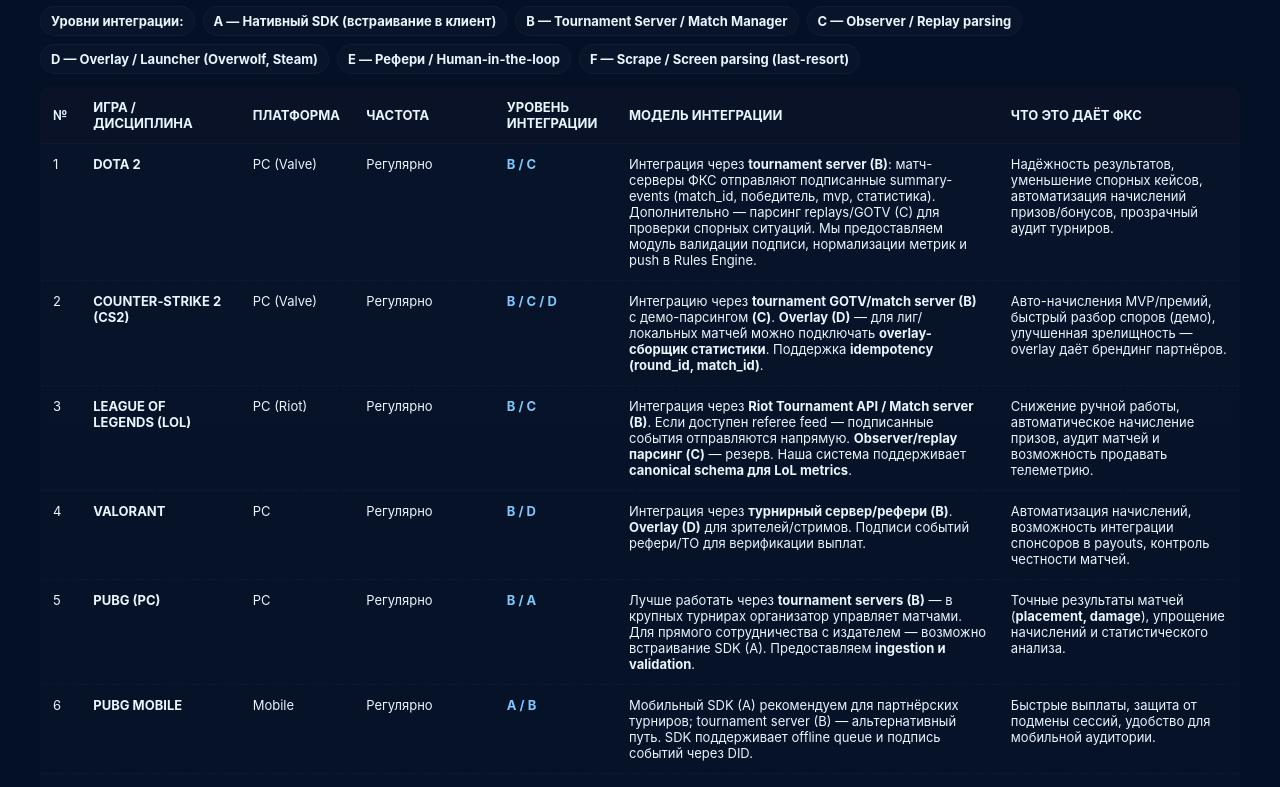
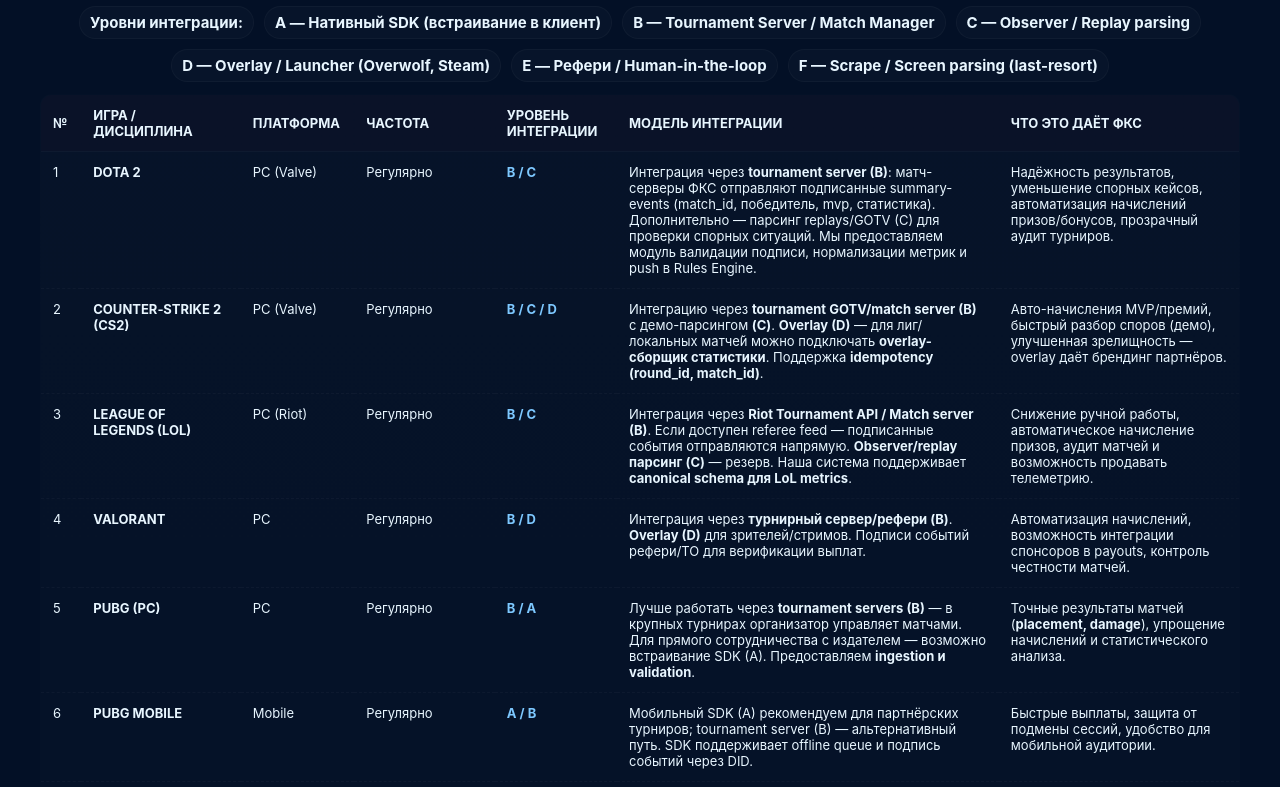
Before and after one commit to cbdcapi/cbdcapi.github.io, a plain HTML site: page fks.html in a window 1280 px wide. Shown: the part 187-974 px from the top of the page. Drawn offline with Linux system fonts and the light colour scheme.

Commit message:
Update fks.html

```diff
--- a/fks.html
+++ b/fks.html
@@ -12,8 +12,8 @@
     header h1{font-size:18px;margin:0}
     .container{max-width:1200px;margin:22px auto;padding:16px}
     .lead{color:var(--muted);margin-bottom:12px}
-    .legend{display:flex;gap:8px;flex-wrap:wrap;margin-bottom:12px}
-    .pill{background:rgba(255,255,255,0.02);padding:6px 10px;border-radius:999px;border:1px solid rgba(255,255,255,0.03);font-size:13px}
+    .legend{display:flex;gap:10px;flex-wrap:wrap;margin-bottom:12px;justify-content: center;}
+    .pill{background:rgba(255,255,255,0.02);padding:6px 10px;border-radius:999px;border:1px solid rgba(255,255,255,0.03);font-size:15px}
     table{width:100%;border-collapse:collapse;background:linear-gradient(180deg, rgba(255,255,255,0.01), transparent);border:1px solid rgba(255,255,255,0.04);border-radius:12px;overflow:hidden}
     thead th{/*position:sticky;top:72px;*/background:linear-gradient(180deg, rgba(10,18,40,0.9), rgba(10,18,40,0.8));padding:12px;font-size:13px;text-align:left;border-bottom:1px solid rgba(255,255,255,0.03)}
     tbody td{padding:12px;font-size:13px;border-bottom:1px dashed rgba(255,255,255,0.03);vertical-align:top}
@@ -29,7 +29,7 @@
   z-index: 50;                    /* чтобы заголовок был выше остальных слоёв */
   background: linear-gradient(180deg, rgba(10,18,40,0.95), rgba(10,18,40,0.95));
   /* фон делает заголовок непрозрачным, чтобы подложка не просвечивала */
-}td.GT {font-weight: bolder;text-transform: uppercase;}
+}td.GT{font-weight: bolder;text-transform: uppercase;}
   </style>
 </head>
 <body>
```
